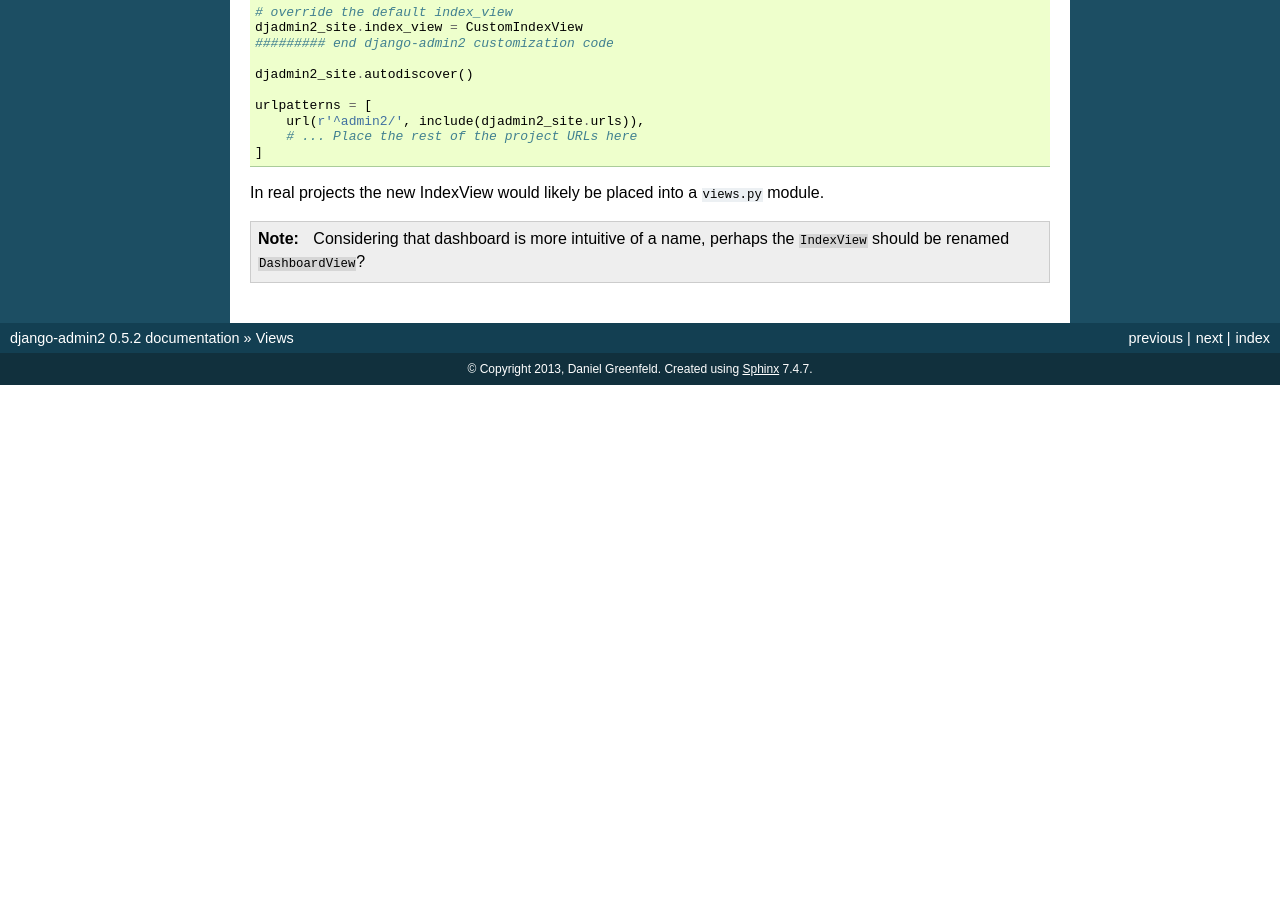
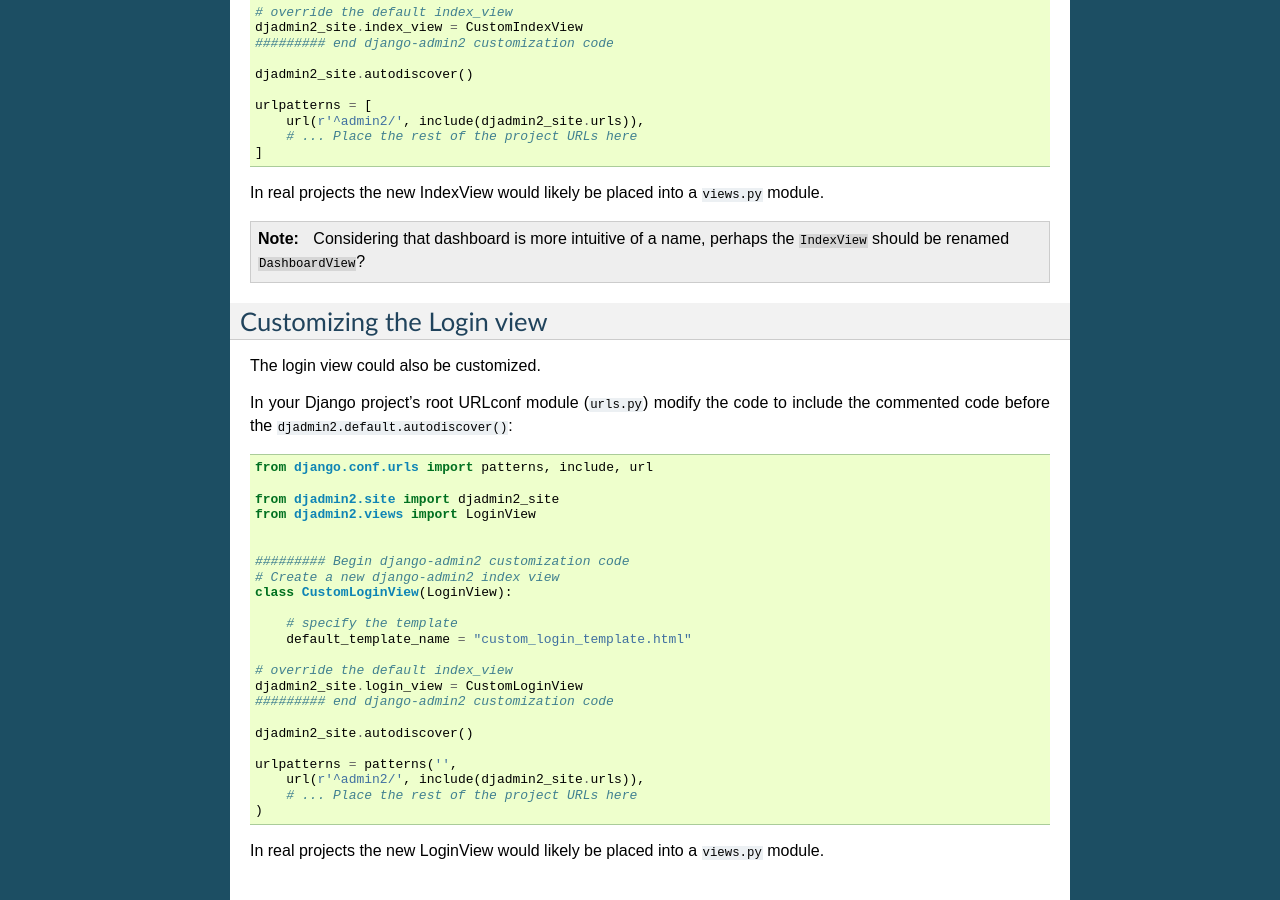
Before and after one commit to jazzband/django-admin2, a Sphinx documentation site: the page built from docs/ref/views.rst, in a window 1280 px wide and 900 px high, scrolled down 647 px. Built offline with Sphinx 7.4.7, drawn with Linux system fonts in a browser that asks for light colours; pages that are not in the unit, such as notebooks, are missing from menus; before the commit the page ends 1032 px from its top, so only the background shows below that; some of the changed text lies outside the part shown.

Commit message:
Hardcoded LoginView (#436)
* Add a way to customize LoginView and Document about it

Resolve #416

* Add test for custom login view

* Remove unused code in test_views

```diff
--- a/docs/ref/views.rst
+++ b/docs/ref/views.rst
@@ -45,3 +45,38 @@
 In real projects the new IndexView would likely be placed into a ``views.py`` module.
 
 .. note:: Considering that dashboard is more intuitive of a name, perhaps the ``IndexView`` should be renamed ``DashboardView``?
+
+Customizing the Login view
+==========================
+
+The login view could also be customized.
+
+In your Django project's root URLconf module (``urls.py``) modify the code to include the commented code before the ``djadmin2.default.autodiscover()``:
+
+.. code-block:: python
+
+    from django.conf.urls import patterns, include, url
+
+    from djadmin2.site import djadmin2_site
+    from djadmin2.views import LoginView
+
+
+    ######### Begin django-admin2 customization code
+    # Create a new django-admin2 index view
+    class CustomLoginView(LoginView):
+
+        # specify the template
+        default_template_name = "custom_login_template.html"
+
+    # override the default index_view
+    djadmin2_site.login_view = CustomLoginView
+    ######### end django-admin2 customization code
+
+    djadmin2_site.autodiscover()
+
+    urlpatterns = patterns('',
+        url(r'^admin2/', include(djadmin2_site.urls)),
+        # ... Place the rest of the project URLs here
+    )
+
+In real projects the new LoginView would likely be placed into a ``views.py`` module.
```
Also changed, not shown: 6 other files.
